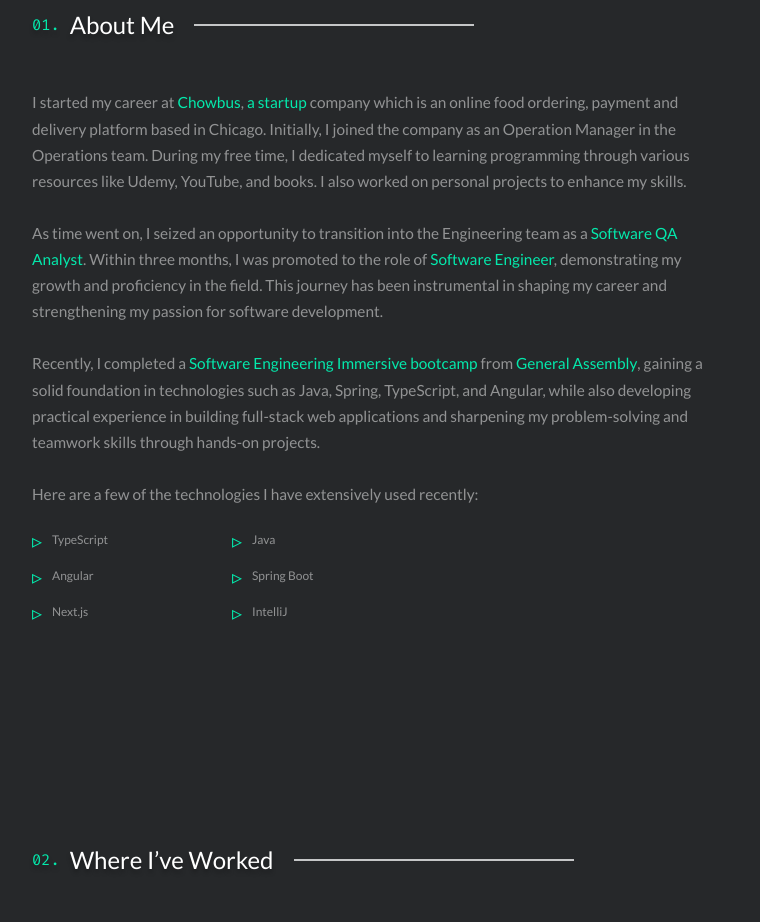
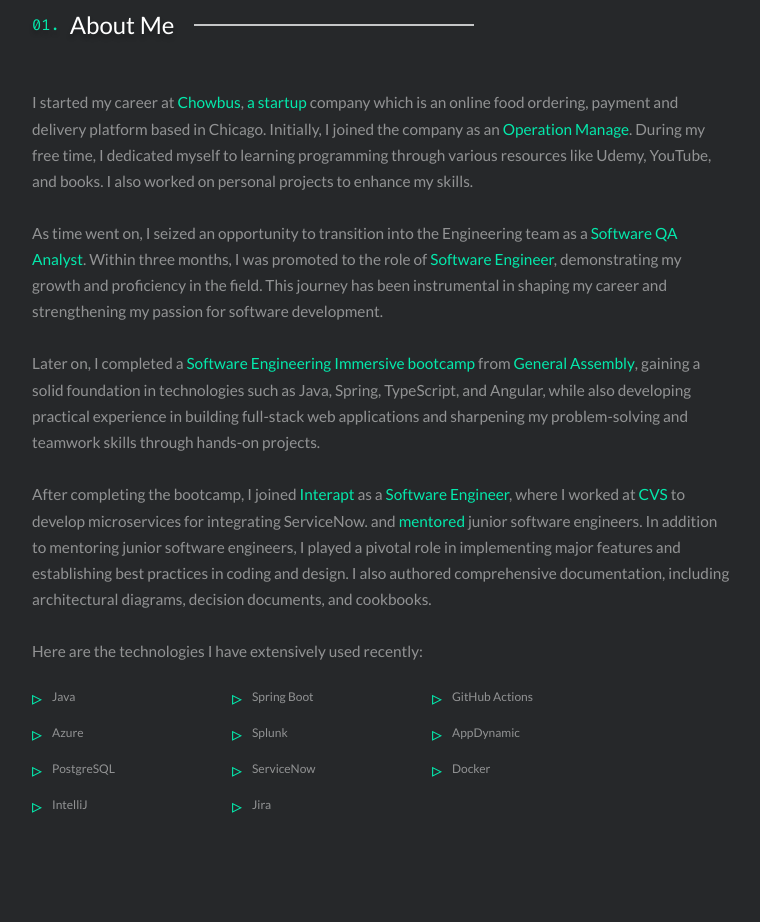
Before and after one commit to pophero110/2023-jeff-portfolio, a Next.js app: page / in a window 1280 px wide. Shown: the part 900-1822 px from the top of the page, without its empty margins (258-1018 px from the left). Built offline with nearby package versions, Linux system fonts and the light colour scheme.

Commit message:
upated about me and job details

```diff
--- a/next.config.js
+++ b/next.config.js
@@ -5,6 +5,7 @@
   sassOptions: {
     includePaths: [path.join(__dirname, "styles")],
   },
+  swcMinify: false,
 };
 
 module.exports = nextConfig;
--- a/src/components/sections/aboutMeSection/aboutMeContent/aboutMeContent.module.scss
+++ b/src/components/sections/aboutMeSection/aboutMeContent/aboutMeContent.module.scss
@@ -7,7 +7,7 @@
 
   &__skillsList {
     display: grid;
-    grid-template-columns: repeat(2, minmax(140px, 200px));
+    grid-template-columns: repeat(3, minmax(140px, 200px));
     list-style: none;
     margin-top: 2rem;
     font-size: $h4-font-size;
--- a/src/components/sections/aboutMeSection/aboutMeContent/aboutMeContent.tsx
+++ b/src/components/sections/aboutMeSection/aboutMeContent/aboutMeContent.tsx
@@ -15,10 +15,11 @@
         </a>
         , <span className="text-highlight">a startup</span> company which is an
         online food ordering, payment and delivery platform based in Chicago.
-        Initially, I joined the company as an Operation Manager in the
-        Operations team. During my free time, I dedicated myself to learning
-        programming through various resources like Udemy, YouTube, and books. I
-        also worked on personal projects to enhance my skills.
+        Initially, I joined the company as an{" "}
+        <span className="text-highlight">Operation Manage</span>. During my free
+        time, I dedicated myself to learning programming through various
+        resources like Udemy, YouTube, and books. I also worked on personal
+        projects to enhance my skills.
       </p>
       <br />
       <p>
@@ -33,7 +34,7 @@
       </p>
       <br />
       <p>
-        Recently, I completed a{" "}
+        Later on, I completed a{" "}
         <a
           className="text-highlight text-hover-underline"
           target="_blank"
@@ -56,16 +57,46 @@
       </p>
       <br />
       <p>
-        Here are a few of the technologies I have extensively used recently:
+        After completing the bootcamp, I joined{" "}
+        <a
+          className="text-highlight text-hover-underline"
+          target="_blank"
+          href="https://interapt.com/"
+        >
+          Interapt
+        </a>{" "}
+        as a <span className="text-highlight">Software Engineer</span>, where I
+        worked at{" "}
+        <a
+          className="text-highlight text-hover-underline"
+          target="_blank"
+          href="https://www.cvs.com/"
+        >
+          CVS
+        </a>{" "}
+        to develop microservices for integrating ServiceNow. and{" "}
+        <span className="text-highlight">mentored</span> junior software
+        engineers. In addition to mentoring junior software engineers, I played
+        a pivotal role in implementing major features and establishing best
+        practices in coding and design. I also authored comprehensive
+        documentation, including architectural diagrams, decision documents, and
+        cookbooks.
       </p>
+      <br />
+      <p>Here are the technologies I have extensively used recently:</p>
       <ul className={styles.aboutMeContent__skillsList}>
         {[
-          "TypeScript",
           "Java",
-          "Angular",
           "Spring Boot",
-          "Next.js",
+          "GitHub Actions",
+          "Azure",
+          "Splunk",
+          "AppDynamic",
+          "PostgreSQL",
+          "ServiceNow",
+          "Docker",
           "IntelliJ",
+          "Jira",
         ].map((skill, index) => (
           <li key={index} className={styles.aboutMeContent__skillsList__item}>
             {skill}
--- a/src/components/sections/heroSection/heroContent/heroContent.module.scss
+++ b/src/components/sections/heroSection/heroContent/heroContent.module.scss
@@ -1,7 +1,7 @@
 @import "../../../../styles/variables";
 
 .heroContent {
-  width: 58.33333333%;
+  width: 100%;
   height: 49.35185185%;
   max-height: 53.3rem;
   max-width: 76.8rem;
--- a/src/components/sections/heroSection/heroSection.tsx
+++ b/src/components/sections/heroSection/heroSection.tsx
@@ -10,7 +10,7 @@
   return (
     <section ref={sectionRef} id="hero" className={styles.hero}>
       <HeroContent></HeroContent>
-      <HeadShot></HeadShot>
+      {/* <HeadShot></HeadShot> */}
     </section>
   );
 }
--- a/src/components/sideElement/socialLink/socialLink.tsx
+++ b/src/components/sideElement/socialLink/socialLink.tsx
@@ -10,13 +10,13 @@
       <a href={socialLink.github} target="_blank">
         <GitHub></GitHub>
       </a>
-      <a
+      {/* <a
         href={socialLink.twitter}
         target="_blank"
         className={styles.socialLink__twitter}
       >
         <Twitter></Twitter>
-      </a>
+      </a> */}
     </div>
   );
 }
--- a/src/components/tabPanel/tabPanel.tsx
+++ b/src/components/tabPanel/tabPanel.tsx
@@ -8,7 +8,7 @@
         <span className="text-highlight">
           @{" "}
           <a
-            href="https://www.chowbus.com"
+            href={jobDetail.companyLink}
             target="_blank"
             className="text-hover-underline"
           >
--- a/src/data/jobDetail.ts
+++ b/src/data/jobDetail.ts
@@ -10,7 +10,19 @@
 
 export const jobDetails: JobDetail[] = [
   {
-    id: 0,
+    id: 5,
+    position: "Software Engineer",
+    company: "Interapt & CVS",
+    workPeriod: "Jun 2023 - Present",
+    bulletPoints: [
+      "Developed large features, participated in design discussions, code reviews, and collaborated with cross-functional team",
+      "Mentored junior engineers, and ensured best practices in coding and design.",
+      "Enhanced proficiency in Java, Spring Boot, proficiently constructing enterprise applications",
+    ],
+    companyLink: "https://interapt.com/",
+  },
+  {
+    id: 4,
     position: "Full Stack Software Engineering Student",
     company: "Interapt",
     workPeriod: "Mar 2023 - Jun 2023",
@@ -21,11 +33,10 @@
     ],
     companyDescription:
       "A food delivery platform providing authentic asian food to customers in North America",
-    companyLink:
-      "https://generalassemb.ly/education/software-engineering-immersive",
+    companyLink: "https://interapt.com/",
   },
   {
-    id: 1,
+    id: 3,
     position: "Software Engineer",
     company: "Chowbus",
     workPeriod: "Mar 2022 - Nov 2022",
@@ -40,7 +51,7 @@
   },
 
   {
-    id: 3,
+    id: 2,
     position: "Software QA Analyst",
     company: "Chowbus",
     workPeriod: "Jan 2022 - Mar 2022",
@@ -53,9 +64,8 @@
       "A food delivery platform providing authentic asian food to customers in North America",
     companyLink: "https://www.chowbus.com",
   },
-
   {
-    id: 4,
+    id: 1,
     position: "Operation Manager",
     company: "Chowbus",
     workPeriod: "Aug 2021 - Dec 2021",
```
Also changed, not shown: .babelrc (added), 1 other file (tests, documents, lock files or other folders).
